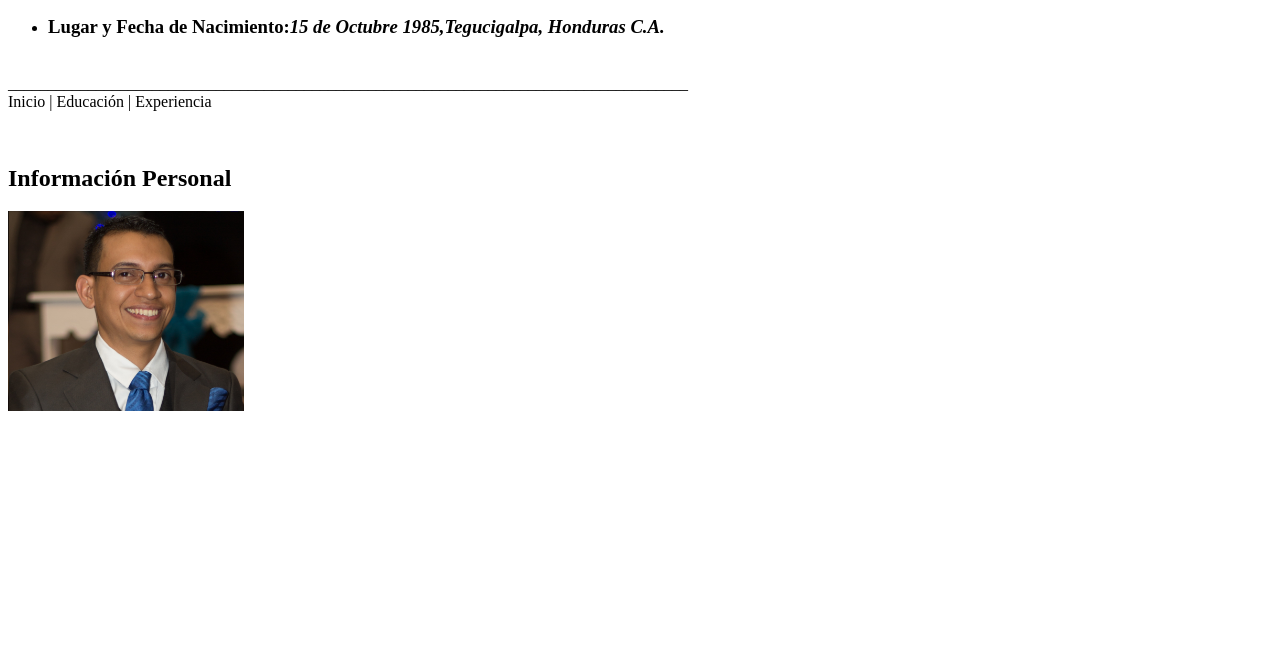
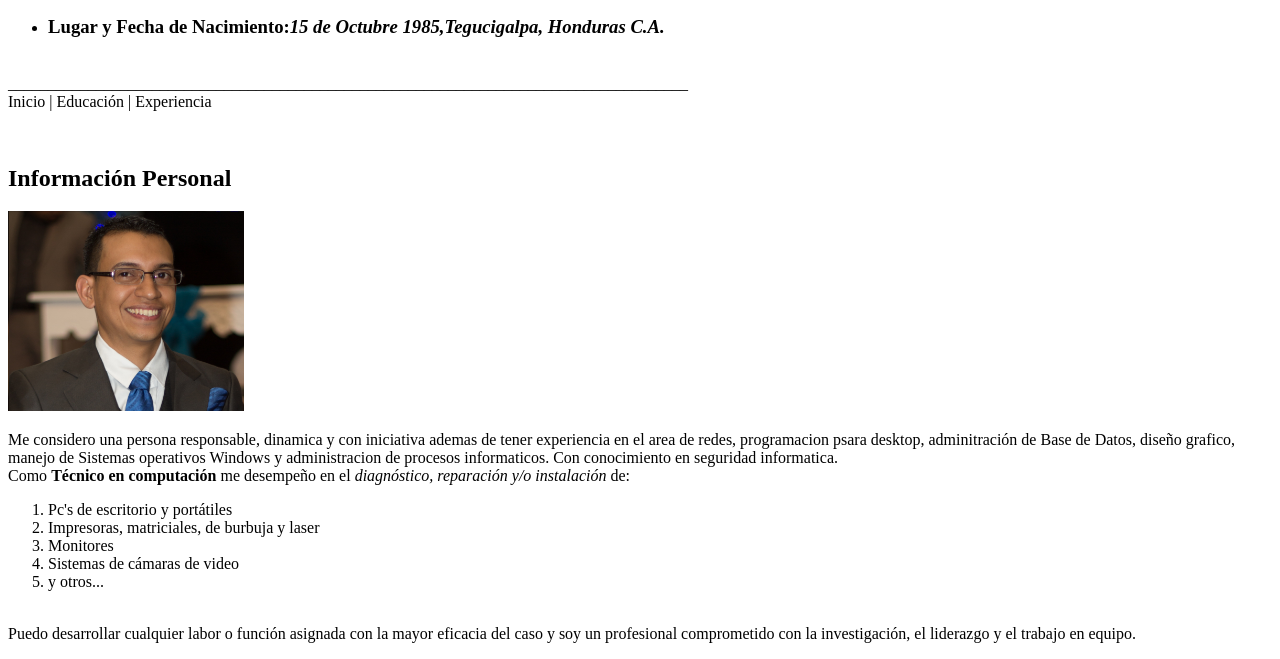
Before and after one commit to gerantony/github_url_gm, a plain HTML site: page index.html in a window 1280 px wide. Shown: the part 277-936 px from the top of the page. Before the commit the page ends 800 px from the top, so only its background shows below. Drawn offline with Linux system fonts and the light colour scheme.

Commit message:
index_creacion de párrafo
Parrafo que describe habilidades y destrezas como profesional

```diff
--- a/index.html
+++ b/index.html
@@ -135,6 +135,19 @@
       <h2>Información Personal</h2>
       <article class="personal_info">
         <img src="Img\foto.jpg" alt="Foto de German Medina" height="200cm">
+        <p>Me considero una persona responsable, dinamica y con iniciativa ademas de tener experiencia en el area de redes, programacion psara desktop,
+          adminitración de Base de Datos, diseño grafico, manejo de Sistemas operativos Windows y administracion de procesos informaticos. Con
+          conocimiento en seguridad informatica.
+          <br>Como <strong>Técnico en computación</strong> me desempeño en el <em>diagnóstico, reparación y/o instalación</em> de:
+          <ol>
+            <li>Pc's de escritorio y portátiles</li>
+            <li>Impresoras, matriciales, de burbuja y laser</li>
+            <li>Monitores</li>
+            <li>Sistemas de cámaras de video</li>
+            <li>y otros...</li>
+          </ol>
+          <br>Puedo desarrollar cualquier labor o función asignada con la mayor eficacia del caso y soy un profesional comprometido con la investigación, el liderazgo y el trabajo en equipo.
+        </p>
       </article>
     </section>
 
```
